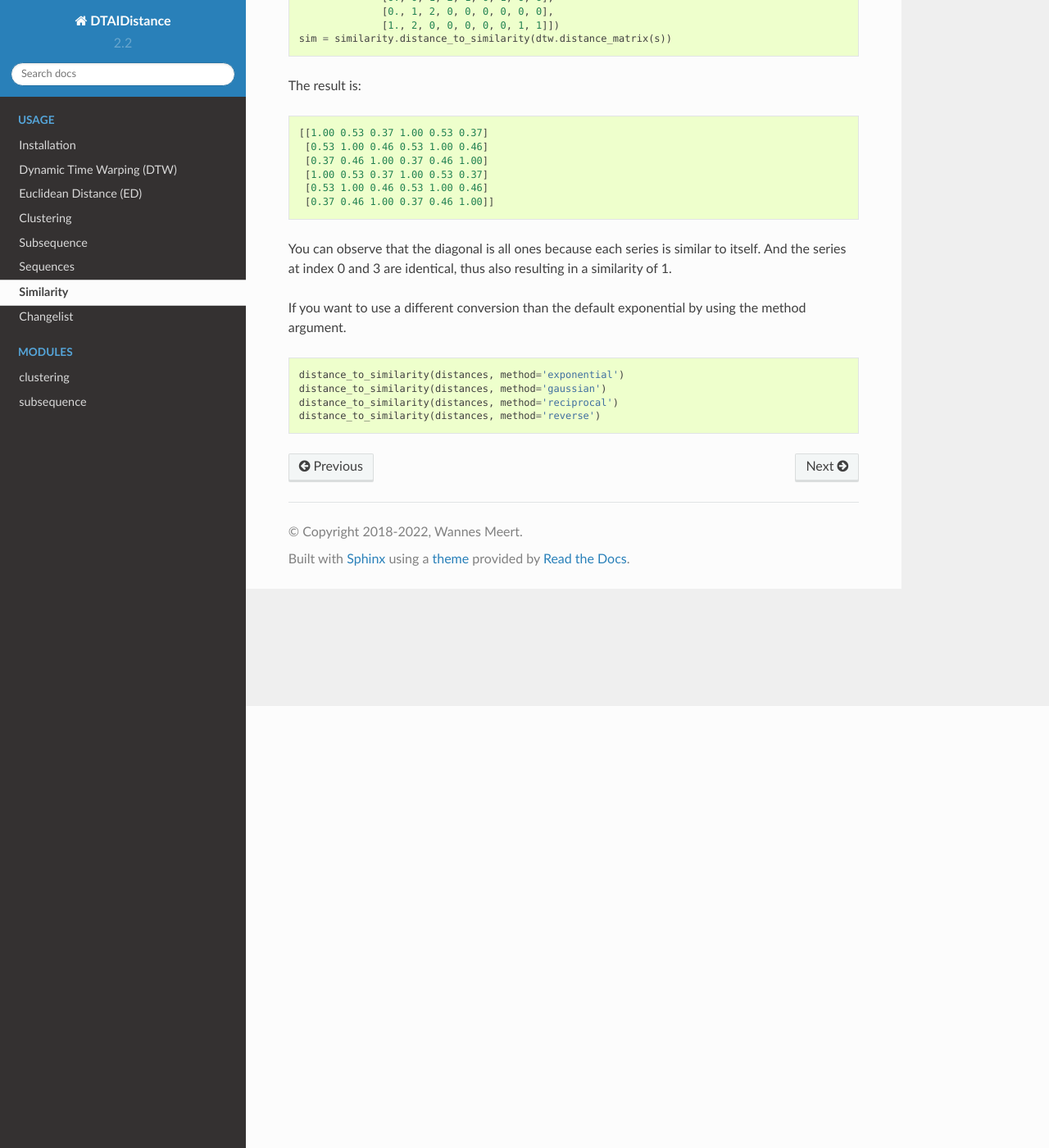
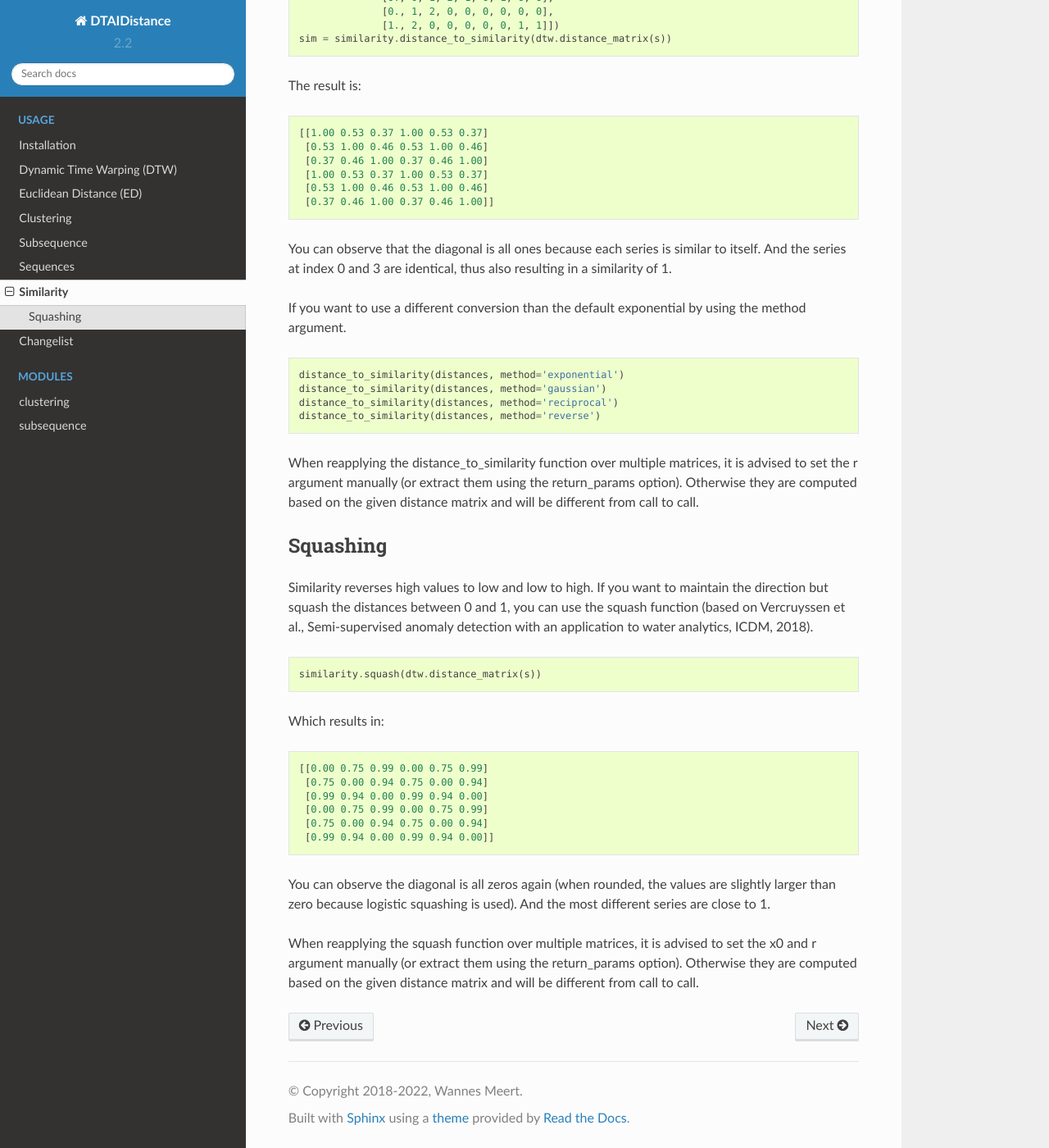
Before and after one commit to wannesm/dtaidistance, a Sphinx documentation site: the page built from docs/usage/similarity.rst, in a window 1280 px wide and 1400 px high, scrolled down 539 px. Shown: the whole window at 82% size. Built offline with Sphinx 7.4.7 and the Read the Docs theme 2.0.0, drawn with Linux system fonts in a browser that asks for light colours.

Commit message:
similarity doc

```diff
--- a/docs/usage/similarity.rst
+++ b/docs/usage/similarity.rst
@@ -50,3 +50,40 @@ by using the method argument.
     distance_to_similarity(distances, method='gaussian')
     distance_to_similarity(distances, method='reciprocal')
     distance_to_similarity(distances, method='reverse')
+
+When reapplying the distance_to_similarity function over multiple matrices, it is advised
+to set the r argument manually (or extract them using the return_params
+option). Otherwise they are computed based on
+the given distance matrix and will be different from call to call.
+
+Squashing
+~~~~~~~~~
+
+Similarity reverses high values to low and low to high. If you want to
+maintain the direction but squash the distances between 0 and 1, you can
+use the squash function (based on Vercruyssen et al., Semi-supervised anomaly detection with an application to
+water analytics, ICDM, 2018).
+
+.. code-block:: python
+
+    similarity.squash(dtw.distance_matrix(s))
+
+Which results in:
+
+.. code-block:: python
+
+    [[0.00 0.75 0.99 0.00 0.75 0.99]
+     [0.75 0.00 0.94 0.75 0.00 0.94]
+     [0.99 0.94 0.00 0.99 0.94 0.00]
+     [0.00 0.75 0.99 0.00 0.75 0.99]
+     [0.75 0.00 0.94 0.75 0.00 0.94]
+     [0.99 0.94 0.00 0.99 0.94 0.00]]
+
+You can observe the diagonal is all zeros again (when rounded, the values
+are slightly larger than zero because logistic squashing is used). And
+the most different series are close to 1.
+
+When reapplying the squash function over multiple matrices, it is advised
+to set the x0 and r argument manually (or extract them using the return_params
+option). Otherwise they are computed based on
+the given distance matrix and will be different from call to call.
```
Also changed, not shown: 1 other file.
